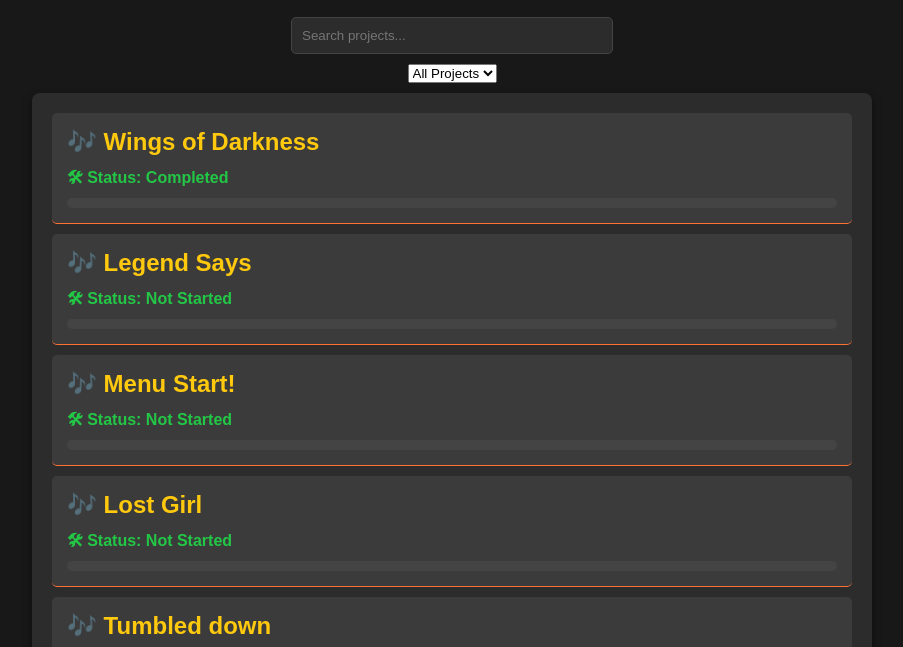
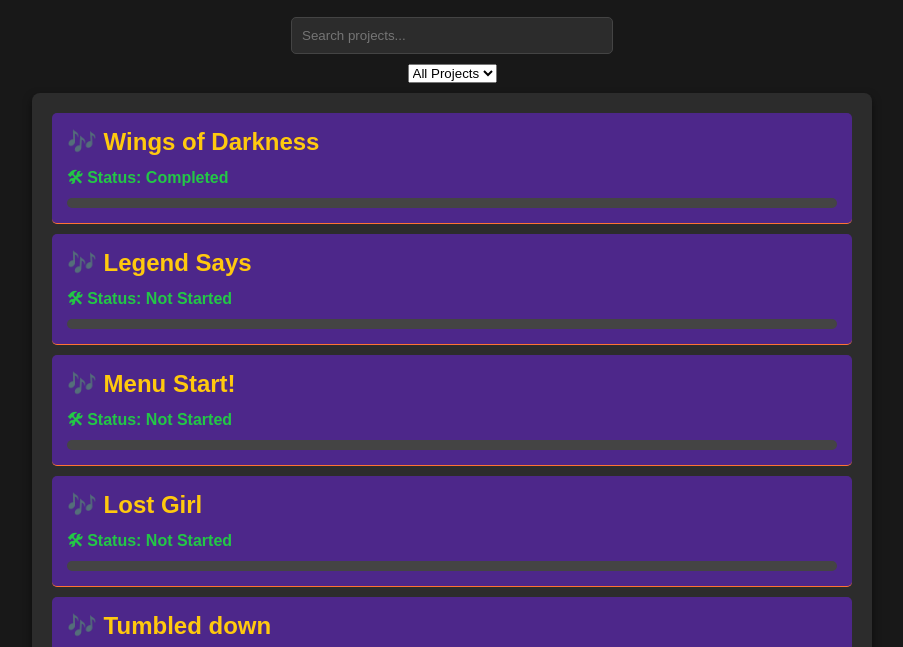
Before and after one commit to DirectalArrowYT/musicprojects, a plain HTML site: page index.html in a window 1280 px wide. Shown: the part 121-768 px from the top of the page, without its empty margins (188-1091 px from the left). Drawn offline with Linux system fonts and the light colour scheme.

Commit message:
Auto commit

```diff
--- a/index.html
+++ b/index.html
@@ -59,7 +59,7 @@
             padding: 15px;
             border-bottom: 1px solid var(--secondary-color);
             margin-bottom: 10px;
-            background-color: #3b3b3b;
+            background-color: var(--primary-color);
             border-radius: 5px;
             transition: background-color 0.3s;
             cursor: pointer;
```
